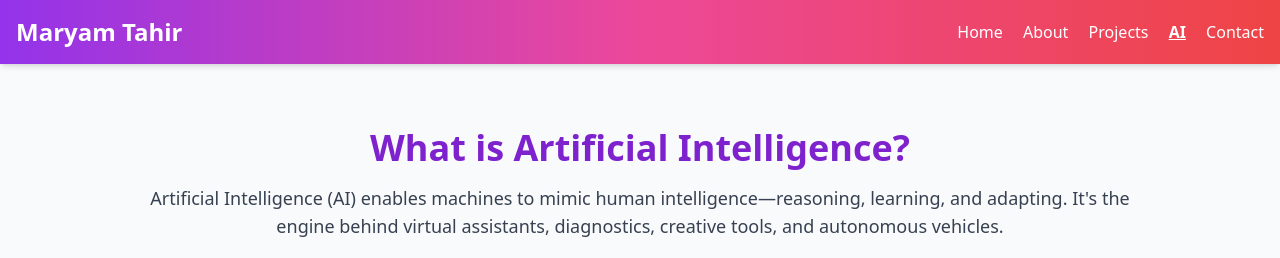
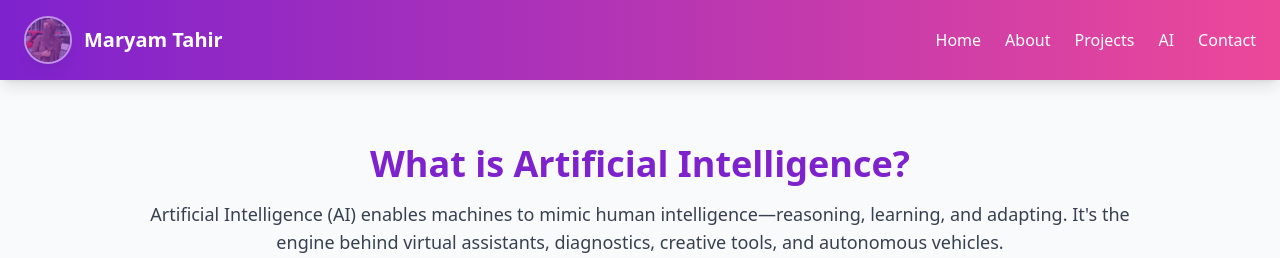
Before and after one commit to maryamtahirr/portfolio, a plain HTML site: page ai.html in a window 1280 px wide. Shown: the top 258 px of the page. Drawn offline with nearby package versions, Linux system fonts and the light colour scheme.

Commit message:
Updated ai.html and improved styles

```diff
--- a/ai.html
+++ b/ai.html
@@ -22,19 +22,41 @@
 </head>
 <body class="bg-gray-50 text-gray-800">
 
-  <!-- 🌈 Gradient Navbar -->
-  <header class="bg-gradient-to-r from-purple-600 via-pink-500 to-red-500 text-white shadow-md sticky top-0 z-50">
-    <div class="max-w-7xl mx-auto px-4 py-4 flex justify-between items-center">
-      <h1 class="text-2xl font-bold">Maryam Tahir</h1>
-      <nav class="space-x-4 text-sm md:text-base">
-        <a href="index.html" class="hover:text-yellow-300">Home</a>
-        <a href="about.html" class="hover:text-yellow-300">About</a>
-        <a href="project.html" class="hover:text-yellow-300">Projects</a>
-        <a href="ai.html" class="hover:text-yellow-300 font-semibold underline">AI</a>
-        <a href="contact.html" class="hover:text-yellow-300">Contact</a>
-      </nav>
+  <!-- ░░ Responsive Navbar ░░ -->
+<header class="bg-gradient-to-r from-purple-700 to-pink-500 shadow-lg sticky top-0 z-50">
+  <nav class="max-w-7xl mx-auto px-6 py-4 flex items-center justify-between">
+    <!-- Logo -->
+    <div class="flex items-center space-x-3">
+      <img src="mypic.jpg" alt="Maryam" class="w-12 h-12 rounded-full border-2 border-white shadow-lg animate-pulse" />
+      <h1 class="text-xl font-bold text-white">Maryam Tahir</h1>
     </div>
-  </header>
+
+    <!-- Hamburger Icon -->
+    <button id="menu-toggle" class="md:hidden text-white text-3xl focus:outline-none">
+      &#9776;
+    </button>
+
+    <!-- Desktop Menu -->
+    <div class="hidden md:flex space-x-6 text-base font-medium text-white">
+      <a href="index.html" class="hover:text-gray-300">Home</a>
+      <a href="about.html" class="hover:text-gray-300">About</a>
+      <a href="project.html" class="hover:text-gray-300">Projects</a>
+      <a href="ai.html" class="hover:text-gray-300">AI</a>
+      <a href="contact.html" class="hover:text-gray-300">Contact</a>
+    </div>
+  </nav>
+
+  <!-- Mobile Dropdown Menu -->
+  <div id="mobile-menu" class="hidden md:hidden px-6 pb-4 flex flex-col text-white text-sm space-y-2 bg-purple-600">
+    <a href="index.html" class="hover:text-gray-300">Home</a>
+    <a href="about.html" class="hover:text-gray-300">About</a>
+    <a href="project.html" class="hover:text-gray-300">Projects</a>
+    <a href="ai.html" class="hover:text-gray-300">AI</a>
+    <a href="contact.html" class="hover:text-gray-300">Contact</a>
+  </div>
+</header>
+
+
 
   <!-- 💡 AI Introduction -->
   <section class="py-16 px-6 md:px-20">
@@ -146,10 +168,19 @@
     </div>
   </section>
 
-  <!-- 🔻 Gradient Footer -->
-  <footer class="bg-gradient-to-r from-purple-600 via-pink-500 to-red-500 text-white text-center py-6 mt-10">
-    <p>&copy; 2025 Maryam Tahir. All rights reserved.</p>
+ <!-- Footer -->
+  <footer class="w-full bg-gradient-to-r from-purple-700 to-pink-500 text-center py-6">
+    <p class="text-sm text-white">&copy; 2025 Maryam Tahir. All Rights Reserved.</p>
   </footer>
+
+  <script>
+  const toggleBtn = document.getElementById('menu-toggle');
+  const menu = document.getElementById('mobile-menu');
+
+  toggleBtn.addEventListener('click', () => {
+    menu.classList.toggle('hidden');
+  });
+</script>
 
 </body>
 </html>
```
